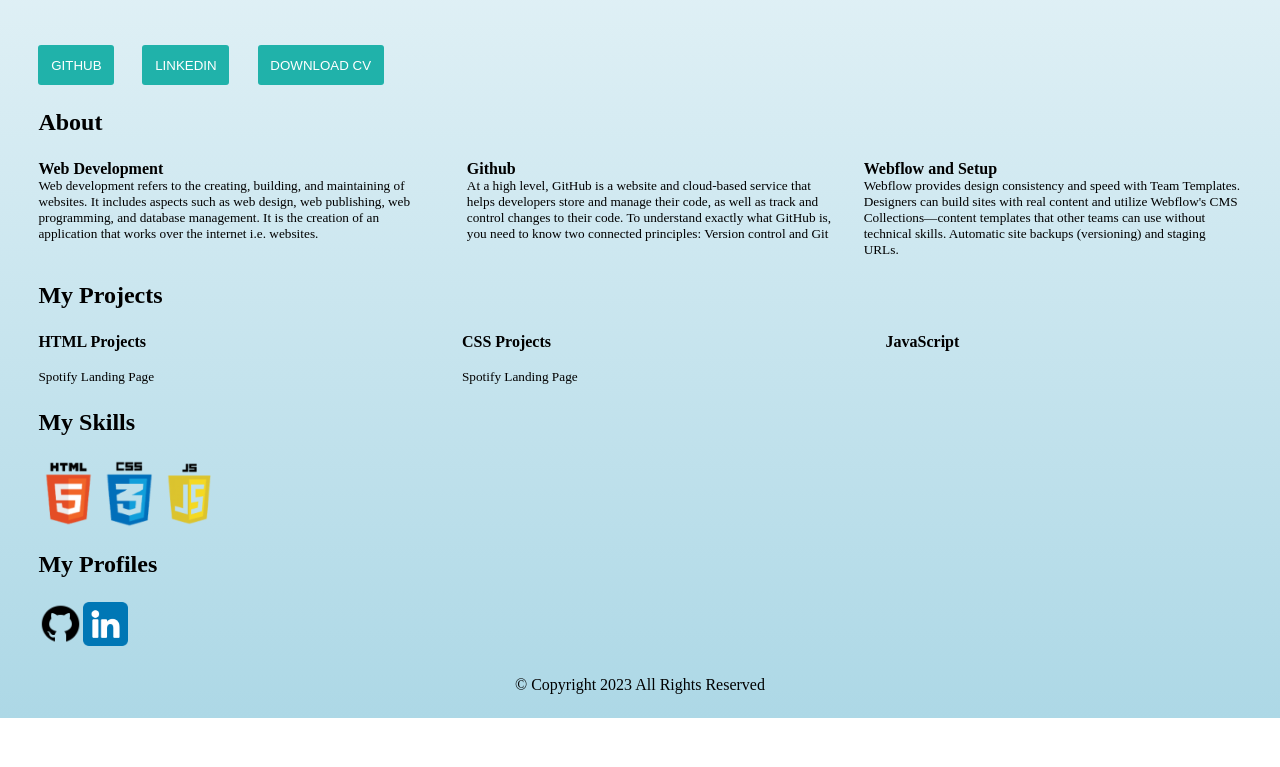
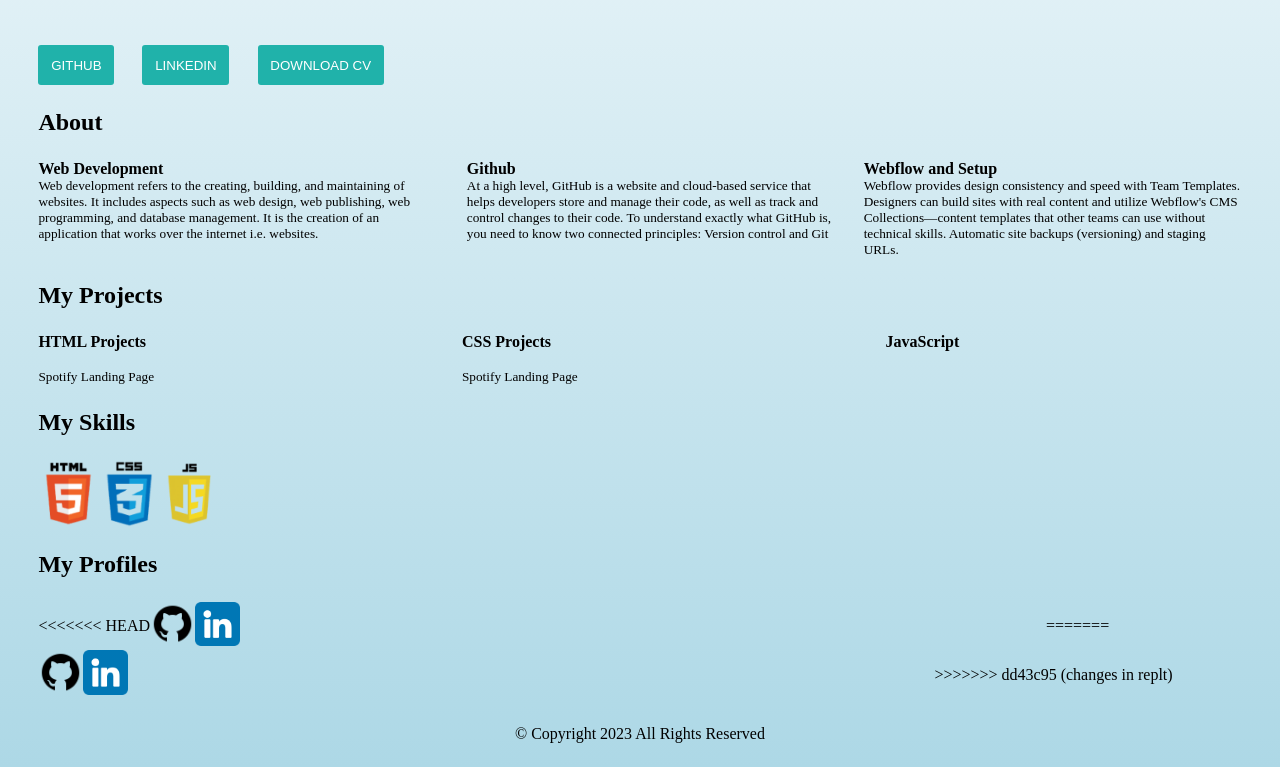
Before and after one commit to nikhilsharma302/responsiveportfolio, a plain HTML site: page index.html in a window 1280 px wide. Shown: the part 469-1236 px from the top of the page. Before the commit the page ends 1187 px from the top, so only its background shows below. Drawn offline with Linux system fonts and the light colour scheme.

Commit message:
resolving conflicts

```diff
--- a/index.html
+++ b/index.html
@@ -44,7 +44,11 @@
     <h2 class="mar5" id="foot">My Profiles</h2>
     <footer class="mar5">
     <div class="skill ">
+<<<<<<< HEAD
         <div class="inline"><a href="https://github.com/nikhilsharma302/"><img src="./images/github.png" alt="Github"/></a><a href="#"><img src="./images/linkedin_3536505.png" alt="LinkedIn"/></a></div>
+=======
+        <div class="inline"><a href="https://github.com/nikhilsharma302/"><img src="./images/github.png" alt="Github"/><a href="#"><img src="./images/linkedin_3536505.png" alt="LinkedIn"/></a></a></div>
+>>>>>>> dd43c95 (changes in replt)
 
     <!-- <figure class="inline"><a href="https://github.com/dashboard"><img src="./images/github.png"/></a><figcaption>Github</figcaption></figure><figure class="inline"><a href="#"><img src="/images/linkedin_3536505.png"/></a><figcaption>LinkedIn</figcaption></figure> -->
     </div>
```
Also changed, not shown: 2 other files.
